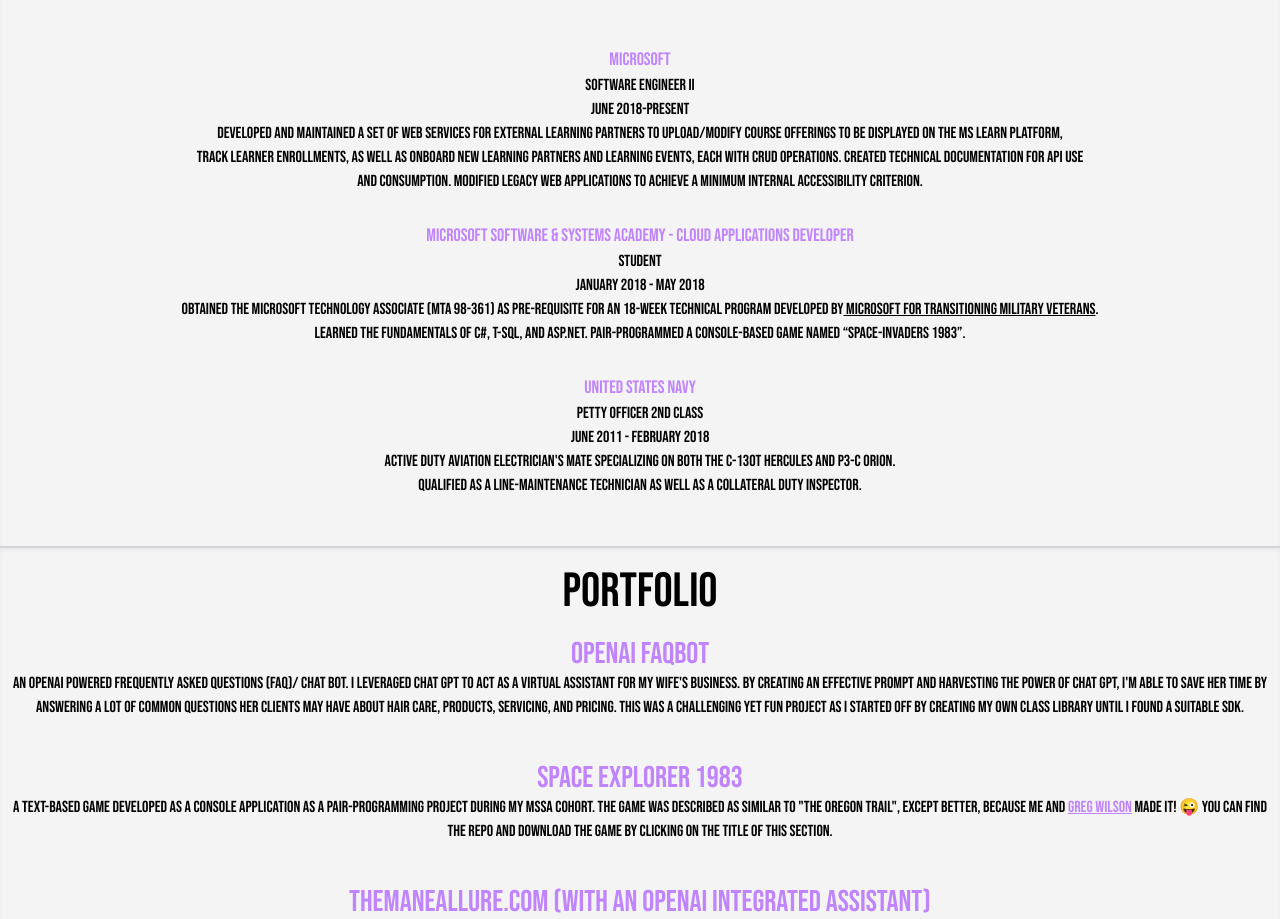
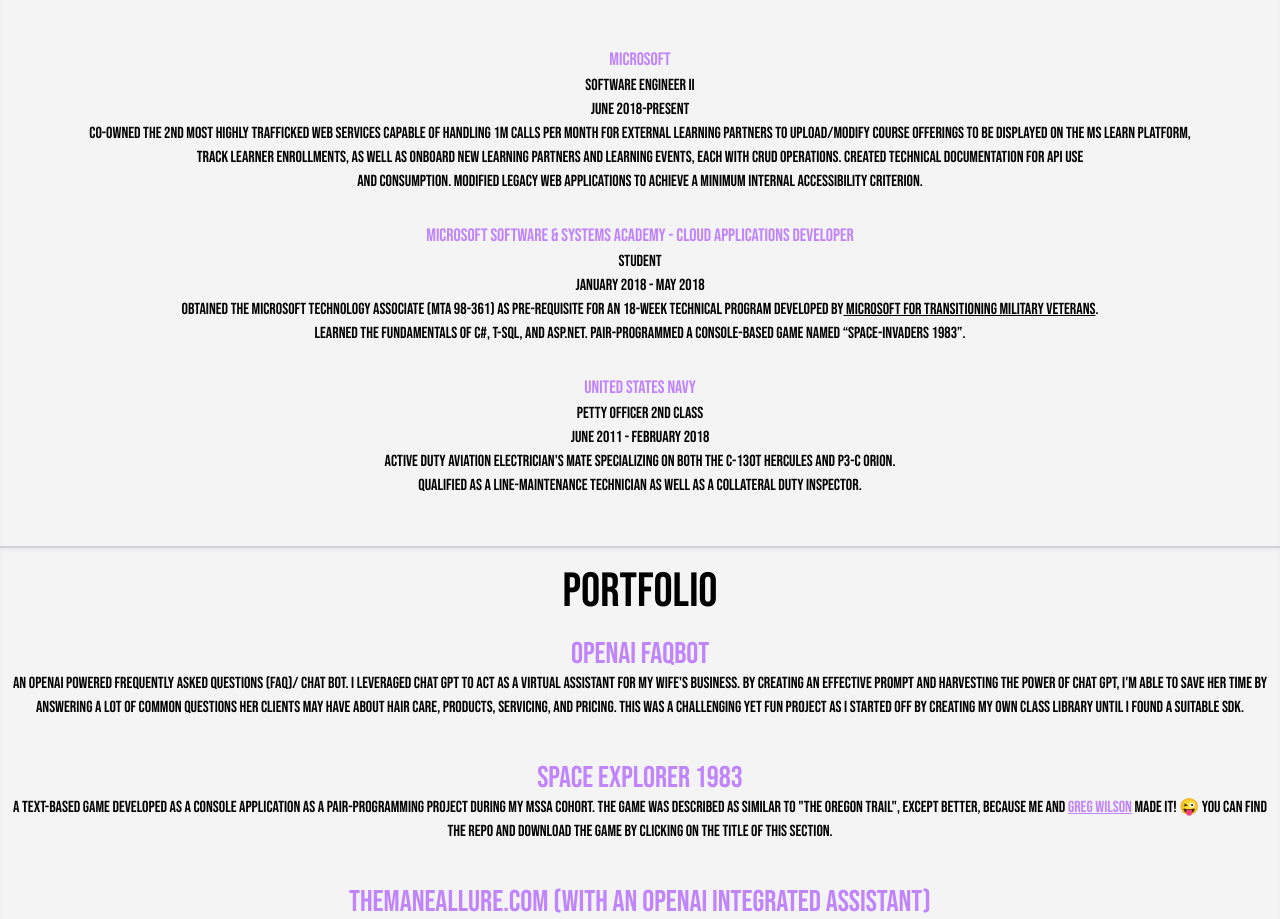
Before and after one commit to jjuarez5/jjs-personal-site, a React (Create React App) app: page / in a window 1280 px wide. Shown: the part 780-1699 px from the top of the page. Built offline with nearby package versions, Linux system fonts and the light colour scheme.

Commit message:
update resume

```diff
--- a/src/Resume.js
+++ b/src/Resume.js
@@ -65,9 +65,10 @@
         <h4 className="text-md">Software Engineer II</h4>
         <h5 className="text-md">June 2018-Present</h5>
         <p className="text-base font-mono mb-1">
-          Developed and maintained a set of web services for external learning
-          partners to upload/modify course offerings to be displayed on the MS
-          Learn platform,
+          Co-owned the 2nd most highly trafficked web services capable of
+          handling 1M calls per month for external learning partners to
+          upload/modify course offerings to be displayed on the MS Learn
+          platform,
           <br /> track learner enrollments, as well as onboard new learning
           partners and learning events, each with CRUD operations. Created
           technical documentation for API use
```
